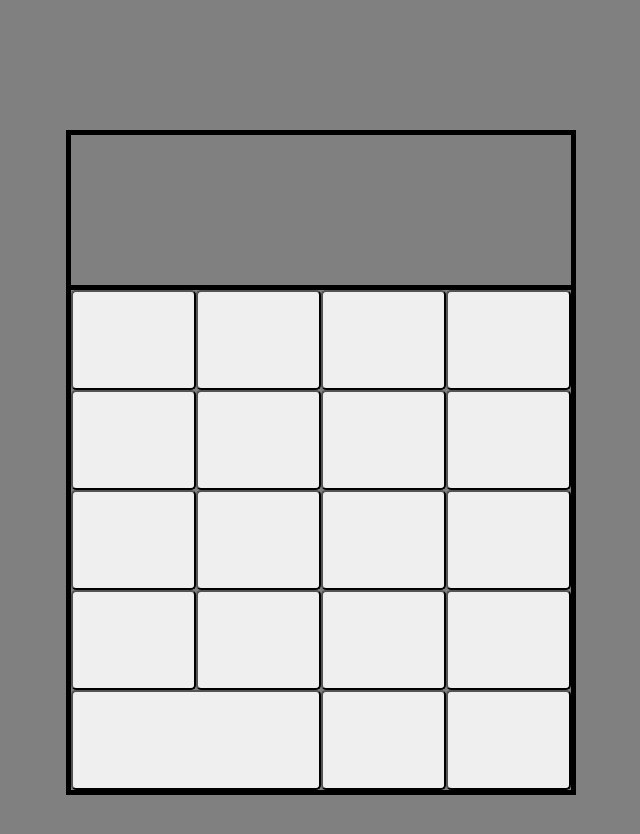
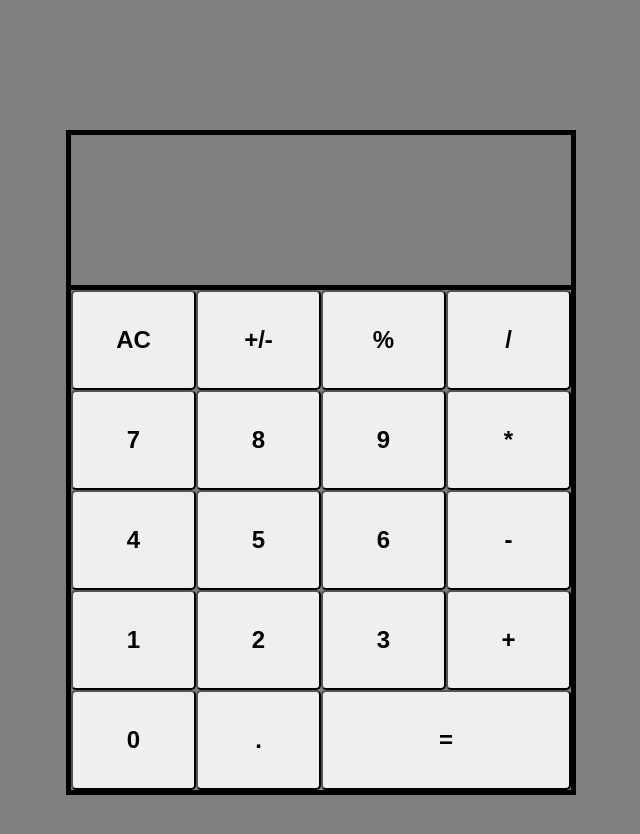
Before and after one commit to higgsboson909/mini-calculator, a plain HTML site: page index.html in a window 1280 px wide. Shown: the whole page, without its empty margins (319-959 px from the left). Drawn offline with Linux system fonts and the light colour scheme.

Commit message:
Add symbols on <buttons>, change the equal symbol

```diff
--- a/index.html
+++ b/index.html
@@ -13,26 +13,26 @@
       <div class="screen"></div>
 
       <div class="allBtns">
-          <button></button>
-          <button></button>
-          <button></button>
-          <button></button>
-          <button></button>
-          <button></button>
-          <button></button>
-          <button></button>
-          <button></button>
-          <button></button>
-          <button></button>
-          <button></button>
-          <button></button>
-          <button></button>
-          <button></button>
-          <button></button>
+          <button>AC</button>
+          <button>+/-</button>
+          <button>%</button>
+          <button>/</button>
+          <button>7</button>
+          <button>8</button>
+          <button>9</button>
+          <button>*</button>
+          <button>4</button>
+          <button>5</button>
+          <button>6</button>
+          <button>-</button>
+          <button>1</button>
+          <button>2</button>
+          <button>3</button>
+          <button>+</button>
         <div class="end-row-btns">
-          <button class="zero"></button>
-          <button></button>
-          <button></button>
+          <button>0</button>
+          <button>.</button>
+          <button class="equal">=</button>
         </div>
 
       </div>
--- a/styles.css
+++ b/styles.css
@@ -35,6 +35,8 @@ body{
 	flex-grow: 1;
 	flex-basis: 120px;
 	height: 100px;
+	font-size: x-large;
+	font-weight: bold;
 }
 
 .end-row-btns{
@@ -42,7 +44,7 @@ body{
 	flex-grow: 1;
 }
 
-.end-row-btns .zero{
+.end-row-btns .equal{
 	flex-basis: 240px;
 	flex-grow: 2;
 }
```
